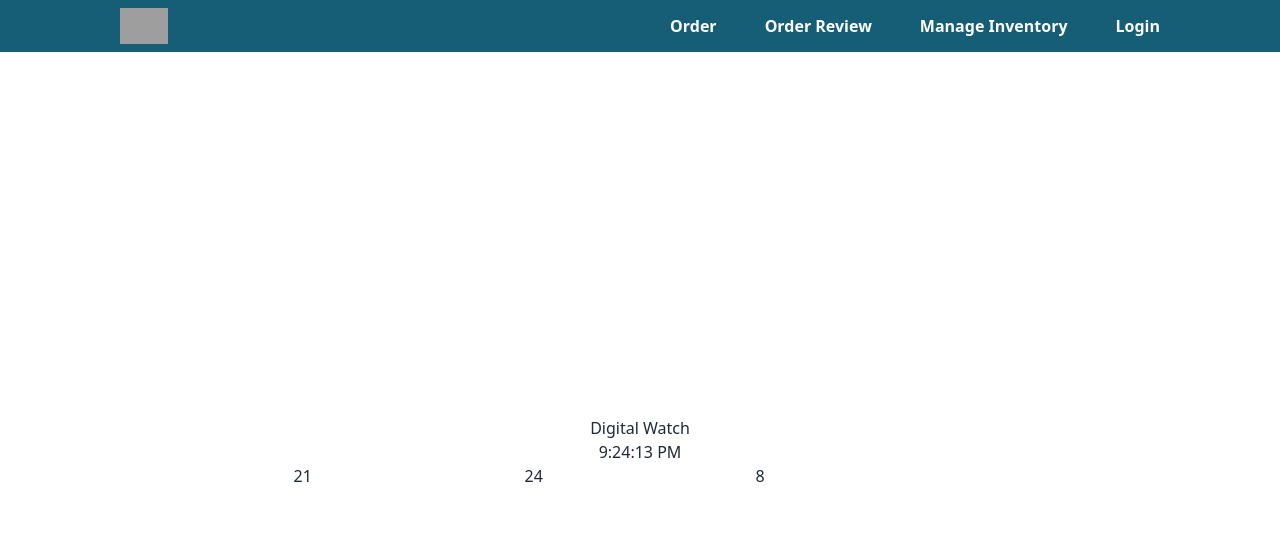
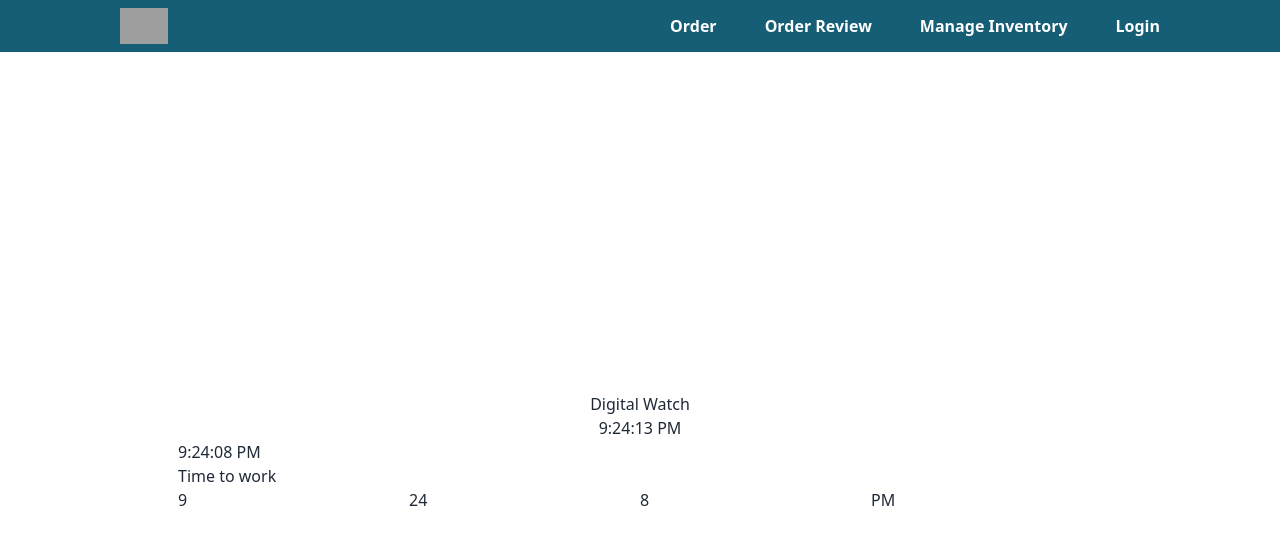
Before and after one commit to Engarif3/E-commerce, a React (Vite) app in the folder E-commerce/: page / in a window 1280 px wide. Shown: the top 544 px of the page. Built offline with nearby package versions, Linux system fonts and the light colour scheme; grey boxes are pictures that could not be loaded.

Commit message:
time picker component added

```diff
--- a/E-commerce/src/TimePicker/TimePicker.jsx
+++ b/E-commerce/src/TimePicker/TimePicker.jsx
@@ -62,51 +62,186 @@
 
 // export default TimePicker;
 
+// import React, { useState, useEffect } from 'react';
+
+// const TimePicker = () => {
+//   const [isInputActive, setInputActive] = useState(false);
+//   const [activeInput, setActiveInput] = useState(null);
+//   const [isAM, setAM] = useState(true);
+//   const [message, setMessage] = useState('');
+
+//   // Get the current time
+//   const getCurrentTime = () => {
+//     const currentTime = new Date();
+//     const hours = currentTime.getHours() % 12 || 12;
+//     const minutes = currentTime.getMinutes();
+//     const seconds = currentTime.getSeconds();
+//     return { hours, minutes, seconds, isAM: currentTime.getHours() < 12 };
+//   };
+
+//   // State variables for input units
+//   const [hour, setHour] = useState(getCurrentTime().hours);
+//   const [minute, setMinute] = useState(getCurrentTime().minutes);
+//   const [second, setSecond] = useState(getCurrentTime().seconds);
+
+//   // Handlers for input units
+//   const handleInputScroll = (e, unit) => {
+//     if (isInputActive && activeInput === unit) {
+//       const newValue = unit === 'hour' ? hour : unit === 'minute' ? minute : second;
+//       const step = e.deltaY > 0 ? -1 : 1; // Scroll down to decrease, scroll up to increase
+//       const updatedValue = (newValue + step) % (unit === 'hour' ? 12 : 60);
+
+//       if (unit === 'hour') {
+//         setHour(updatedValue < 1 ? 12 : updatedValue);
+//         if (updatedValue === 12) setAM(!isAM);
+//       }
+//       if (unit === 'minute') setMinute(updatedValue < 0 ? 59 : updatedValue);
+//       if (unit === 'second') setSecond(updatedValue < 0 ? 59 : updatedValue);
+//     }
+//   };
+
+//   // Handlers for input focus and blur
+//   const handleInputFocus = (unit) => {
+//     setInputActive(true);
+//     setActiveInput(unit);
+//   };
+
+//   const handleInputBlur = () => {
+//     setInputActive(false);
+//     setActiveInput(null);
+//   };
+
+//   useEffect(() => {
+//     // Check if the current time matches the input time
+//     const currentTime = getCurrentTime();
+//     if (
+//       currentTime.hours === hour &&
+//       currentTime.minutes === minute &&
+//       currentTime.seconds === second &&
+//       currentTime.isAM === isAM
+//     ) {
+//       setMessage('Time to work');
+//       setTimeout(() => {
+//         setMessage('');
+//       }, 30000); // Clear the message after 30 seconds
+//     }
+//   }, [hour, minute, second, isAM]);
+
+//   // Function to update input time and trigger the message check
+//   const updateInputTime = () => {
+//     const currentTime = getCurrentTime();
+//     setHour(currentTime.hours);
+//     setMinute(currentTime.minutes);
+//     setSecond(currentTime.seconds);
+//     setAM(currentTime.isAM);
+//   };
+
+//   return (
+//     <div className="time-picker">
+//       <div className="digital-watch">
+//         {hour}:{minute < 10 ? `0${minute}` : minute}:{second < 10 ? `0${second}` : second} {isAM ? 'AM' : 'PM'}
+//       </div>
+//       <div className="message">{message}</div>
+//       <input
+//         type="text"
+//         value={hour}
+//         onFocus={() => handleInputFocus('hour')}
+//         onBlur={handleInputBlur}
+//         onWheel={(e) => handleInputScroll(e, 'hour')}
+//         readOnly={!isInputActive || activeInput !== 'hour'}
+//         onChange={updateInputTime}
+//       />
+//       <input
+//         type="text"
+//         value={minute}
+//         onFocus={() => handleInputFocus('minute')}
+//         onBlur={handleInputBlur}
+//         onWheel={(e) => handleInputScroll(e, 'minute')}
+//         readOnly={!isInputActive || activeInput !== 'minute'}
+//         onChange={updateInputTime}
+//       />
+//       <input
+//         type="text"
+//         value={second}
+//         onFocus={() => handleInputFocus('second')}
+//         onBlur={handleInputBlur}
+//         onWheel={(e) => handleInputScroll(e, 'second')}
+//         readOnly={!isInputActive || activeInput !== 'second'}
+//         onChange={updateInputTime}
+//       />
+//       <input
+//         type="text"
+//         value={isAM ? 'AM' : 'PM'}
+//         onFocus={() => handleInputFocus('ampm')}
+//         onBlur={handleInputBlur}
+//         onWheel={(e) => setAM(!isAM)}
+//         readOnly={!isInputActive || activeInput !== 'ampm'}
+//         onChange={updateInputTime}
+//       />
+//     </div>
+//   );
+// };
+
+// export default TimePicker;
+
 import React, { useState, useEffect } from 'react';
 
-const TimePicker = ({ onSelectTime }) => {
-  const [selectedTime, setSelectedTime] = useState(new Date());
+const TimePicker = () => {
   const [isInputActive, setInputActive] = useState(false);
   const [activeInput, setActiveInput] = useState(null);
+//   const [isAM, setAM] = useState(true);
+  const [message, setMessage] = useState('');
 
-  // State variables for each input unit
-  const [hour, setHour] = useState(selectedTime.getHours());
-  const [minute, setMinute] = useState(selectedTime.getMinutes());
-  const [second, setSecond] = useState(selectedTime.getSeconds());
+  // Function to get the current time in the same format as the input time
+  const getCurrentTime = () => {
+    const currentTime = new Date();
+    const hours = currentTime.getHours() % 12 || 12;
+    const minutes = currentTime.getMinutes();
+    const seconds = currentTime.getSeconds();
+    const isAM = currentTime.getHours() < 12;
+    return { hours, minutes, seconds, isAM };
+  };
 
-  // Handlers for each input unit
-  const handleHourInputScroll = (e) => {
-    if (isInputActive && activeInput === 'hour') {
-      const newHour = (hour + e.deltaY) % 24;
-      setHour(newHour < 0 ? 23 : newHour);
-      updateSelectedTime();
+  // State variables for input units
+  const [hour, setHour] = useState(getCurrentTime().hours);
+  const [minute, setMinute] = useState(getCurrentTime().minutes);
+  const [second, setSecond] = useState(getCurrentTime().seconds);
+  const [isAM, setAM] = useState(getCurrentTime().isAM);
+//   const [isAM, setAM] = useState(initialTime.isAM);
+
+
+
+  // Function to check if the current time matches the input time
+  const checkTimeMatch = () => {
+    const currentTime = getCurrentTime();
+    if (
+      currentTime.hours === hour &&
+      currentTime.minutes === minute &&
+      currentTime.seconds === second &&
+      currentTime.isAM === isAM
+    ) {
+      setMessage('Time to work');
+      setTimeout(() => {
+        setMessage('');
+      }, 30000); // Clear the message after 30 seconds
     }
   };
 
-  const handleMinuteInputScroll = (e) => {
-    if (isInputActive && activeInput === 'minute') {
-      const newMinute = (minute + e.deltaY) % 60;
-      setMinute(newMinute < 0 ? 59 : newMinute);
-      updateSelectedTime();
+  // Handlers for input units
+  const handleInputScroll = (e, unit) => {
+    if (isInputActive && activeInput === unit) {
+      const newValue = unit === 'hour' ? hour : unit === 'minute' ? minute : second;
+      const step = e.deltaY > 0 ? -1 : 1; // Scroll down to decrease, scroll up to increase
+      const updatedValue = (newValue + step) % (unit === 'hour' ? 12 : 60);
+
+      if (unit === 'hour') {
+        setHour(updatedValue < 1 ? 12 : updatedValue);
+        if (updatedValue === 12) setAM(!isAM);
       }
-  };
-
-  const handleSecondInputScroll = (e) => {
-    if (isInputActive && activeInput === 'second') {
-      const newSecond = (second + e.deltaY) % 60;
-      setSecond(newSecond < 0 ? 59 : newSecond);
-      updateSelectedTime();
+      if (unit === 'minute') setMinute(updatedValue < 0 ? 59 : updatedValue);
+      if (unit === 'second') setSecond(updatedValue < 0 ? 59 : updatedValue);
     }
-  };
-
-  // Function to update the selected time
-  const updateSelectedTime = () => {
-    const newTime = new Date(selectedTime);
-    newTime.setHours(hour);
-    newTime.setMinutes(minute);
-    newTime.setSeconds(second);
-    setSelectedTime(newTime);
-    onSelectTime(newTime.toLocaleTimeString());
+    checkTimeMatch(); // Call the time check function
   };
 
   // Handlers for input focus and blur
@@ -118,30 +253,26 @@ const TimePicker = ({ onSelectTime }) => {
   const handleInputBlur = () => {
     setInputActive(false);
     setActiveInput(null);
+    checkTimeMatch(); // Call the time check function
   };
 
   useEffect(() => {
-    if (!isInputActive) {
-      const updateInterval = setInterval(() => {
-        const updatedTime = new Date();
-        setSelectedTime(updatedTime);
-        onSelectTime(updatedTime.toLocaleTimeString());
-      }, 1000);
-
-      return () => {
-        clearInterval(updateInterval);
-      };
-    }
-  }, [onSelectTime, isInputActive]);
+    checkTimeMatch(); // Call the time check function initially
+  }, []); // Empty dependency array, only run this once
 
   return (
+    <div className="time-picker-container">
       <div className="time-picker">
+        <div className="digital-watch">
+          {hour}:{minute < 10 ? `0${minute}` : minute}:{second < 10 ? `0${second}` : second} {isAM ? 'AM' : 'PM'}
+        </div>
+        <div className="message">{message}</div>
         <input
           type="text"
           value={hour}
           onFocus={() => handleInputFocus('hour')}
           onBlur={handleInputBlur}
-        onWheel={handleHourInputScroll}
+          onWheel={(e) => handleInputScroll(e, 'hour')}
           readOnly={!isInputActive || activeInput !== 'hour'}
         />
         <input
@@ -149,7 +280,7 @@ const TimePicker = ({ onSelectTime }) => {
           value={minute}
           onFocus={() => handleInputFocus('minute')}
           onBlur={handleInputBlur}
-        onWheel={handleMinuteInputScroll}
+          onWheel={(e) => handleInputScroll(e, 'minute')}
           readOnly={!isInputActive || activeInput !== 'minute'}
         />
         <input
@@ -157,9 +288,18 @@ const TimePicker = ({ onSelectTime }) => {
           value={second}
           onFocus={() => handleInputFocus('second')}
           onBlur={handleInputBlur}
-        onWheel={handleSecondInputScroll}
+          onWheel={(e) => handleInputScroll(e, 'second')}
           readOnly={!isInputActive || activeInput !== 'second'}
         />
+        <input
+          type="text"
+          value={isAM ? 'AM' : 'PM'}
+          onFocus={() => handleInputFocus('ampm')}
+          onBlur={handleInputBlur}
+          onWheel={(e) => setAM(!isAM)}
+          readOnly={!isInputActive || activeInput !== 'ampm'}
+        />
+      </div>
     </div>
   );
 };
```
Lines whose indentation alone changed are shown as unchanged.
